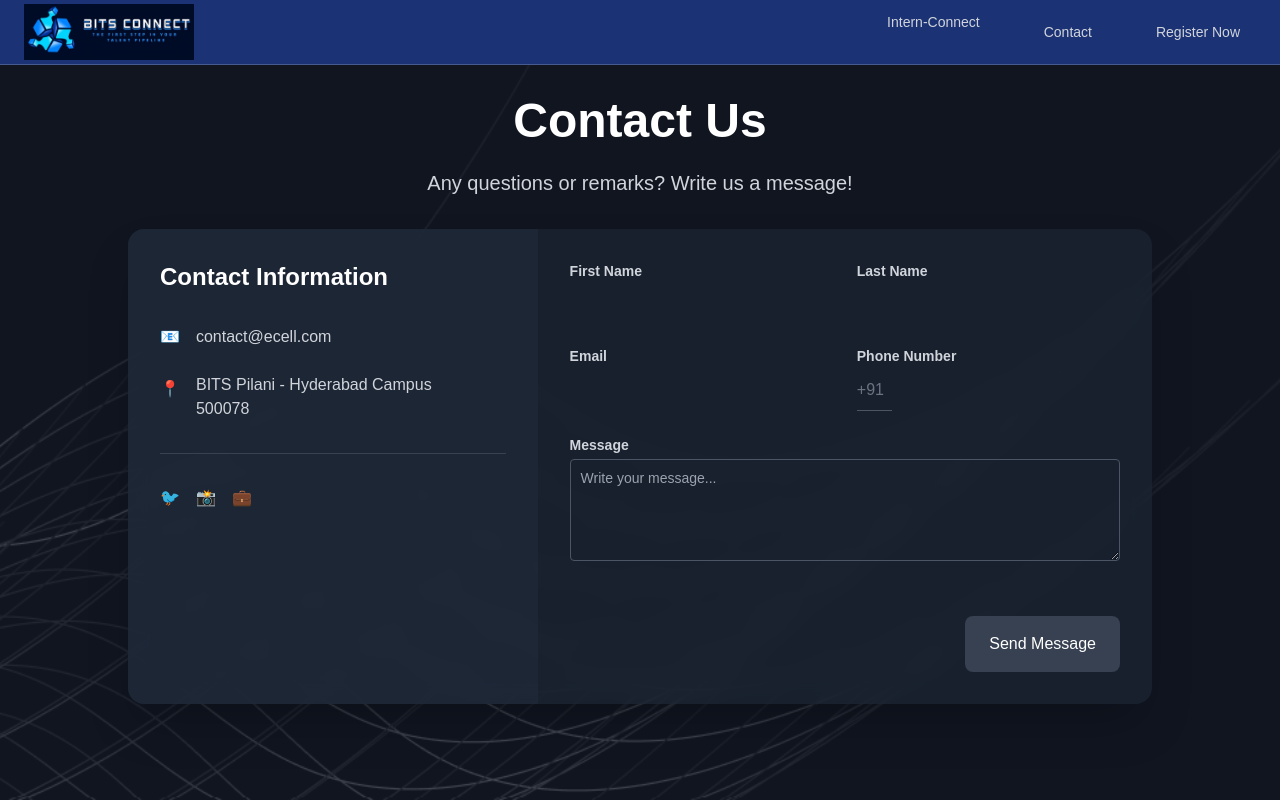
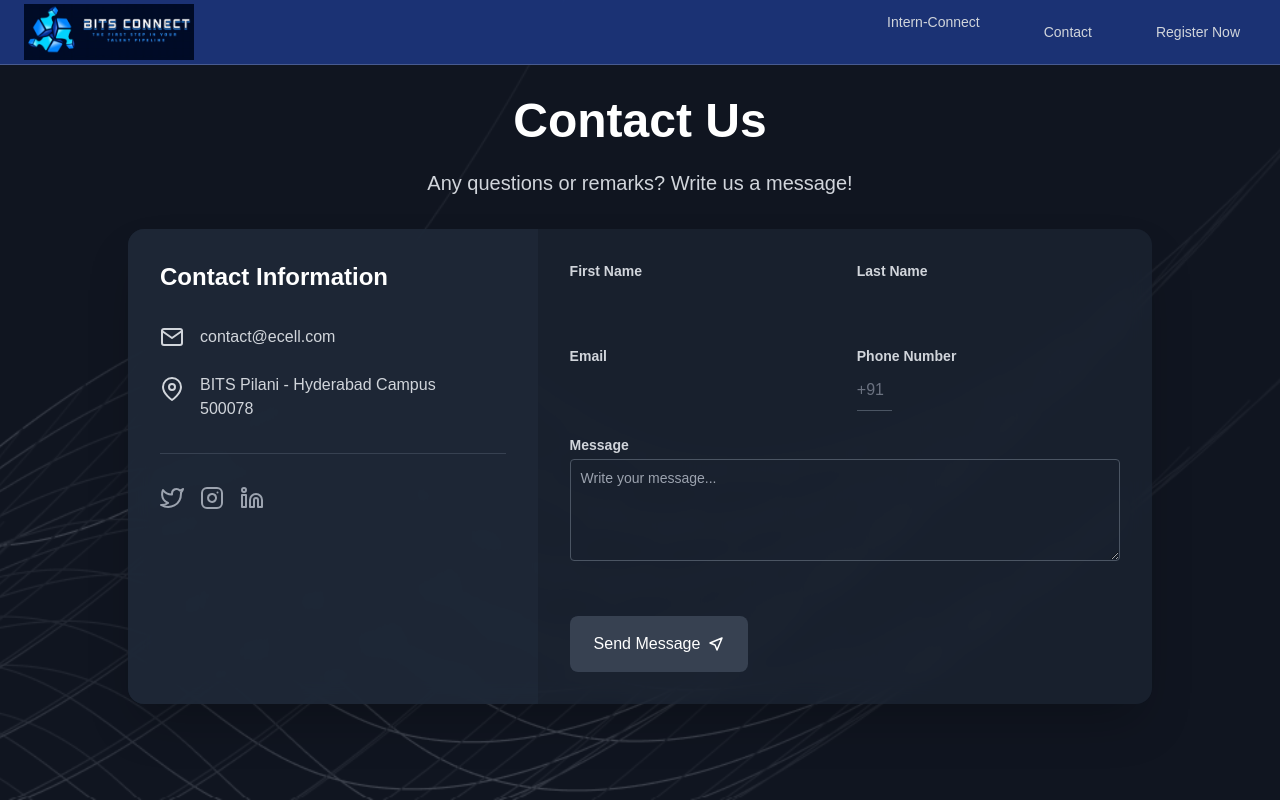
Before and after one commit to ArnavG5107/Bits-Connect, a React (Create React App) app in the folder frontend/: page / in a window 1280 px wide. Both pictures are taken after a click on the button "Contact". Shown: the top 800 px of the page. Built offline with nearby package versions, Linux system fonts and the light colour scheme.

Commit message:
Update Contact.js

```diff
--- a/frontend/src/Components/Contact.js
+++ b/frontend/src/Components/Contact.js
@@ -1,5 +1,42 @@
 import React, { useState } from 'react';
 import BG from '../Assets/figmabg.png';
+
+// Custom SVG Icons
+const EmailIcon = () => (
+  <svg xmlns="http://www.w3.org/2000/svg" width="24" height="24" viewBox="0 0 24 24" fill="none" stroke="currentColor" strokeWidth="2" strokeLinecap="round" strokeLinejoin="round">
+    <path d="M4 4h16c1.1 0 2 .9 2 2v12c0 1.1-.9 2-2 2H4c-1.1 0-2-.9-2-2V6c0-1.1.9-2 2-2z"></path>
+    <polyline points="22,6 12,13 2,6"></polyline>
+  </svg>
+);
+
+const LocationIcon = () => (
+  <svg xmlns="http://www.w3.org/2000/svg" width="24" height="24" viewBox="0 0 24 24" fill="none" stroke="currentColor" strokeWidth="2" strokeLinecap="round" strokeLinejoin="round">
+    <path d="M21 10c0 7-9 13-9 13s-9-6-9-13a9 9 0 0 1 18 0z"></path>
+    <circle cx="12" cy="10" r="3"></circle>
+  </svg>
+);
+
+const TwitterIcon = () => (
+  <svg xmlns="http://www.w3.org/2000/svg" width="24" height="24" viewBox="0 0 24 24" fill="none" stroke="currentColor" strokeWidth="2" strokeLinecap="round" strokeLinejoin="round">
+    <path d="M23 3a10.9 10.9 0 0 1-3.14 1.53 4.48 4.48 0 0 0-7.86 3v1A10.66 10.66 0 0 1 3 4s-4 9 5 13a11.64 11.64 0 0 1-7 2c9 5 20 0 20-11.5a4.5 4.5 0 0 0-.08-.83A7.72 7.72 0 0 0 23 3z"></path>
+  </svg>
+);
+
+const InstagramIcon = () => (
+  <svg xmlns="http://www.w3.org/2000/svg" width="24" height="24" viewBox="0 0 24 24" fill="none" stroke="currentColor" strokeWidth="2" strokeLinecap="round" strokeLinejoin="round">
+    <rect x="2" y="2" width="20" height="20" rx="5" ry="5"></rect>
+    <path d="M16 11.37A4 4 0 1 1 12.63 8 4 4 0 0 1 16 11.37z"></path>
+    <line x1="17.5" y1="6.5" x2="17.51" y2="6.5"></line>
+  </svg>
+);
+
+const LinkedinIcon = () => (
+  <svg xmlns="http://www.w3.org/2000/svg" width="24" height="24" viewBox="0 0 24 24" fill="none" stroke="currentColor" strokeWidth="2" strokeLinecap="round" strokeLinejoin="round">
+    <path d="M16 8a6 6 0 0 1 6 6v7h-4v-7a2 2 0 0 0-2-2 2 2 0 0 0-2 2v7h-4v-7a6 6 0 0 1 6-6z"></path>
+    <rect x="2" y="9" width="4" height="12"></rect>
+    <circle cx="4" cy="4" r="2"></circle>
+  </svg>
+);
 
 const ContactPage = () => {
   const [formData, setFormData] = useState({
@@ -102,22 +139,32 @@ const ContactPage = () => {
 
                 <div className="space-y-6 mt-8">
                   <div className="flex items-center text-gray-300">
-                    <span className="mr-4">📧</span>
+                    <span className="mr-4">
+                      <EmailIcon />
+                    </span>
                     <a href="mailto:contact@ecell.com" className="hover:text-white">contact@ecell.com</a>
                   </div>
 
                   <div className="flex items-start text-gray-300">
-                    <span className="mr-4 mt-1">📍</span>
+                    <span className="mr-4 mt-1 flex-shrink-0">
+                      <LocationIcon />
+                    </span>
                     <p>BITS Pilani - Hyderabad Campus<br />500078</p>
                   </div>
                 </div>
 
                 {/* Social Media */}
                 <div className="mt-8 pt-8 border-t border-gray-700">
-                  <div className="flex space-x-4 text-gray-400">
-                    <a href="#" className="hover:text-white">🐦</a>
-                    <a href="#" className="hover:text-white">📸</a>
-                    <a href="#" className="hover:text-white">💼</a>
+                  <div className="flex space-x-4">
+                    <a href="#" className="text-gray-400 hover:text-white transition-colors">
+                      <TwitterIcon />
+                    </a>
+                    <a href="#" className="text-gray-400 hover:text-white transition-colors">
+                      <InstagramIcon />
+                    </a>
+                    <a href="#" className="text-gray-400 hover:text-white transition-colors">
+                      <LinkedinIcon />
+                    </a>
                   </div>
                 </div>
               </div>
@@ -206,9 +253,12 @@ const ContactPage = () => {
                   <div className="text-right pt-4">
                     <button
                       type="submit"
-                      className="bg-gray-700 hover:bg-gray-600 text-white px-6 py-3 rounded-lg"
+                      className="bg-gray-700 hover:bg-gray-600 text-white px-6 py-3 rounded-lg flex items-center space-x-2"
                     >
-                      Send Message
+                      <span>Send Message</span>
+                      <svg width="16" height="16" viewBox="0 0 16 16" fill="none" xmlns="http://www.w3.org/2000/svg">
+                        <path d="M14 2L2 7L7 9L9 14L14 2Z" stroke="white" strokeWidth="1.5" strokeLinecap="round" strokeLinejoin="round" />
+                      </svg>
                     </button>
                   </div>
                 </form>
```
